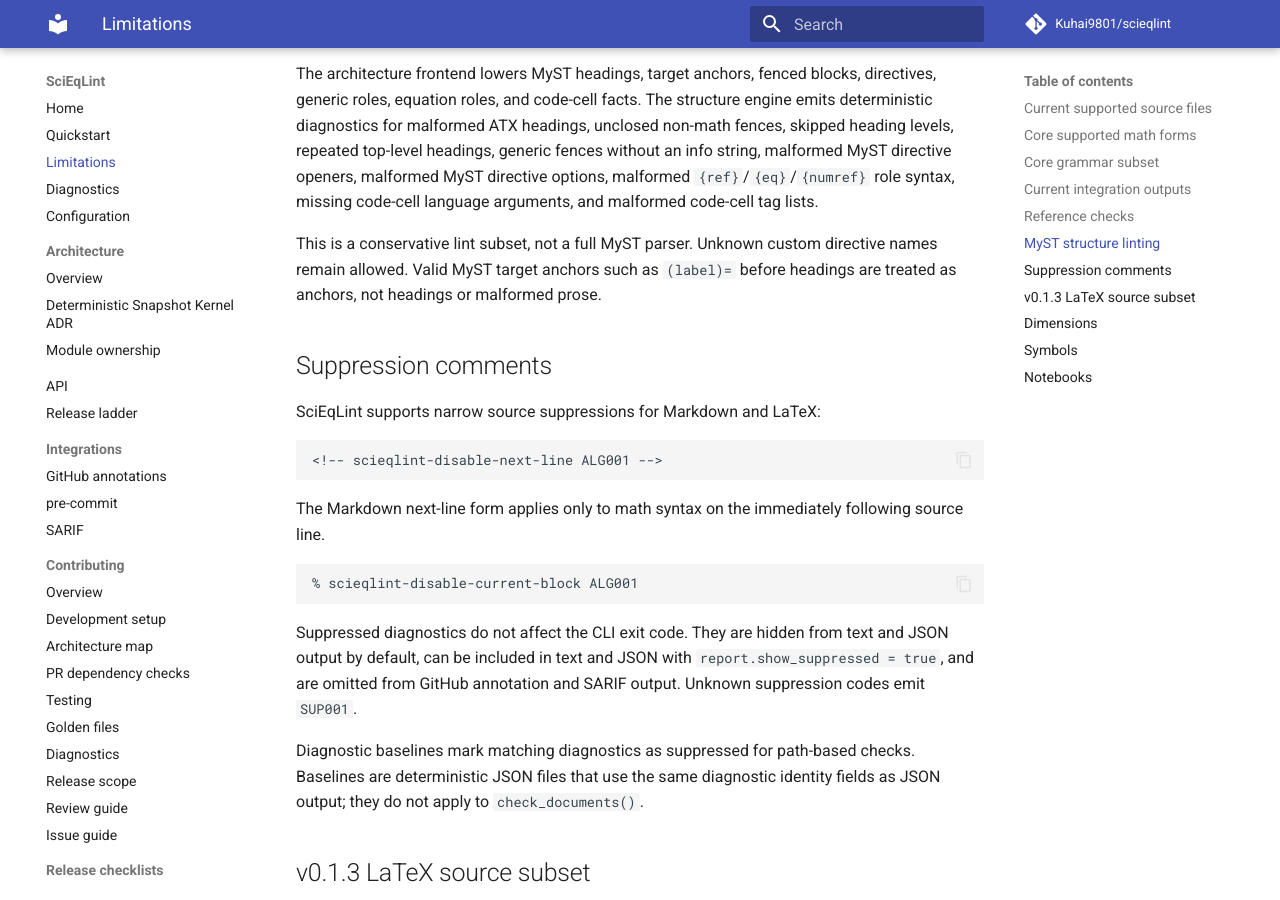
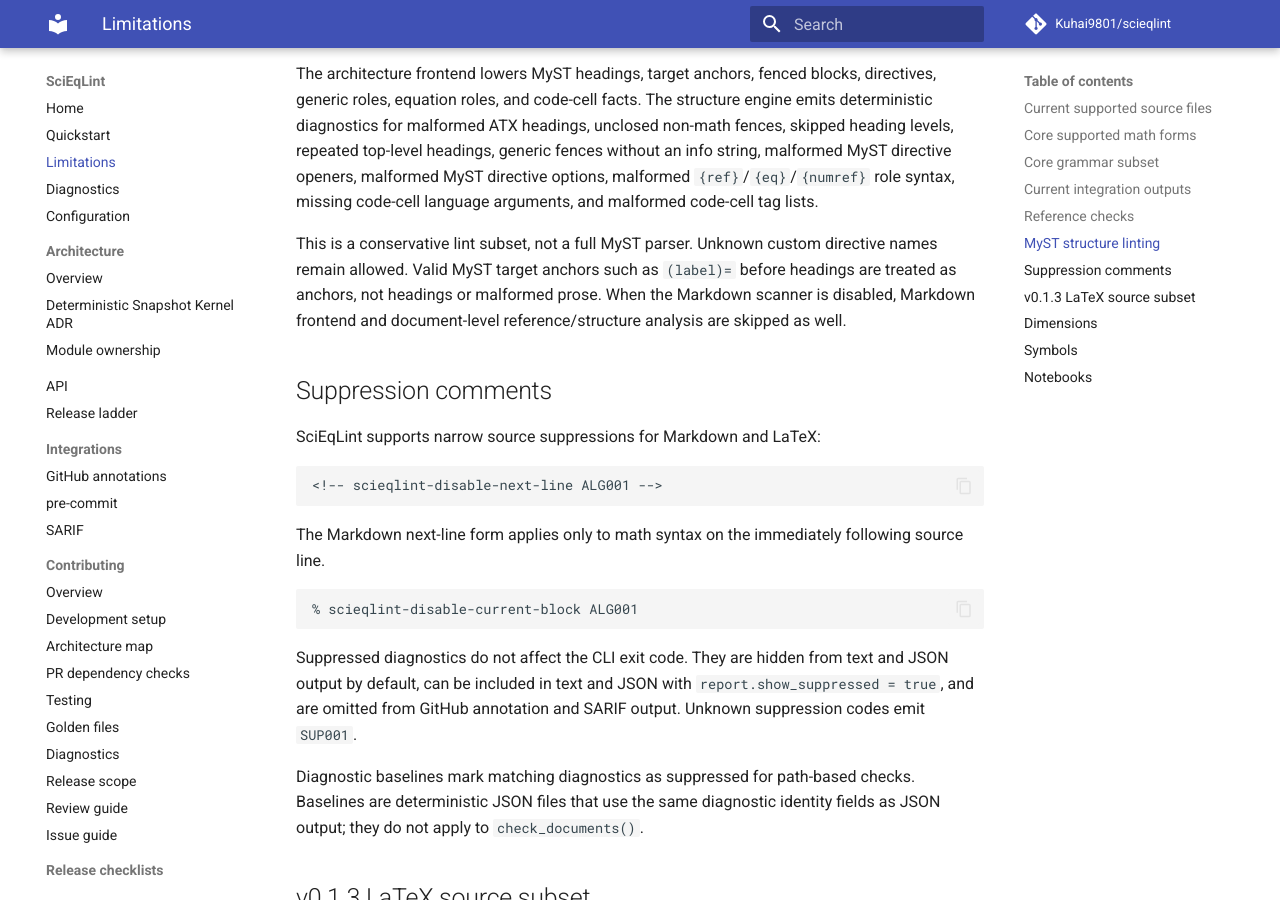
Before and after one commit to 1sgtpepper/scieqlint, an MkDocs documentation site: the page built from docs/limitations.md, in a window 1280 px wide and 900 px high, scrolled down 2657 px. Built offline with MkDocs 1.6.1 and Material for MkDocs 9.7.7, drawn with Linux system fonts in a browser that asks for light colours; comment, search, counter and statistics services are not loaded.

Commit message:
Honor the Markdown scanner gate

```diff
--- a/docs/limitations.md
+++ b/docs/limitations.md
@@ -104,6 +104,8 @@
 This is a conservative lint subset, not a full MyST parser. Unknown custom
 directive names remain allowed. Valid MyST target anchors such as `(label)=`
 before headings are treated as anchors, not headings or malformed prose.
+When the Markdown scanner is disabled, Markdown frontend and document-level
+reference/structure analysis are skipped as well.
 
 ## Suppression comments
 
```
Also changed, not shown: CHANGELOG.md (+2 -0 lines), 2 other files.
